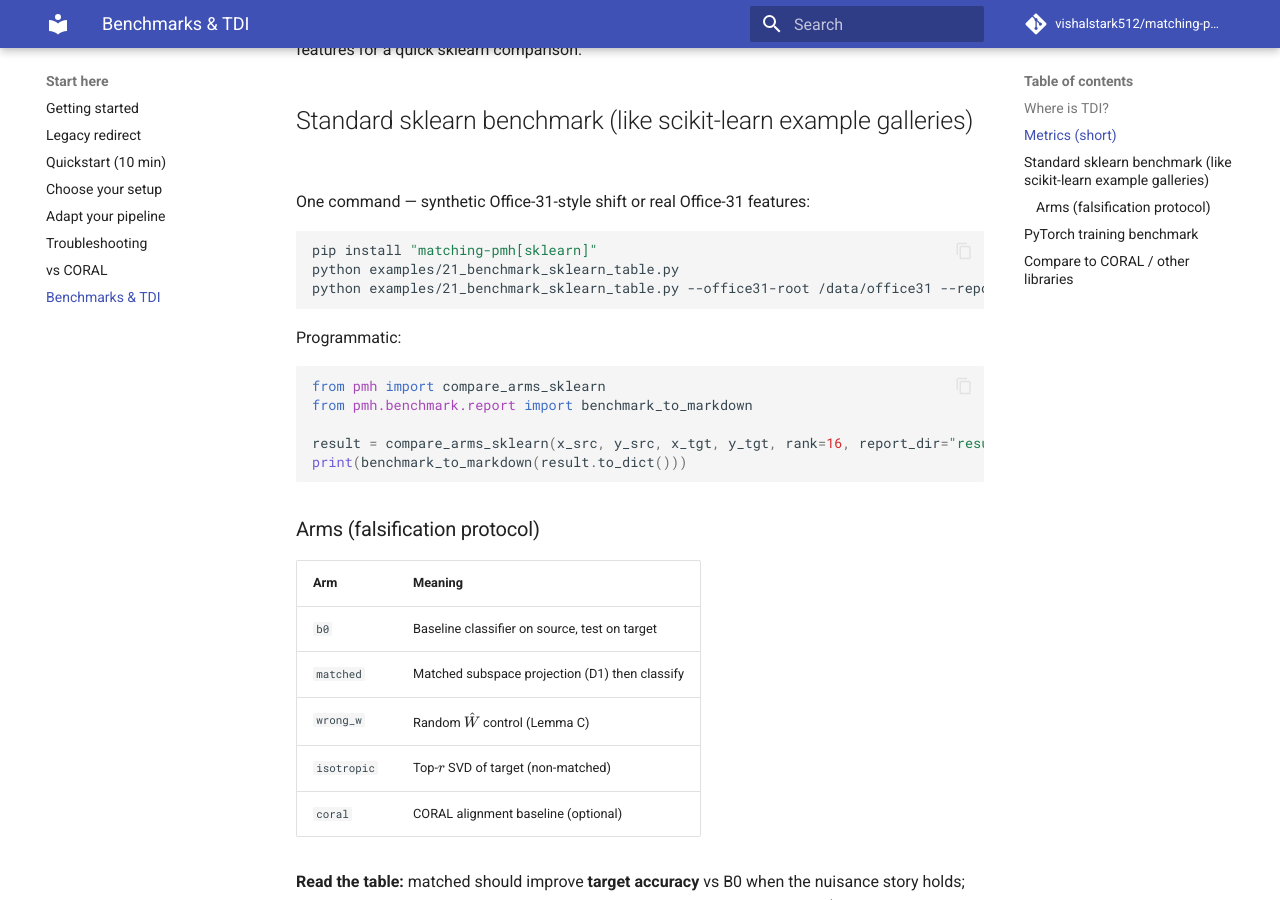
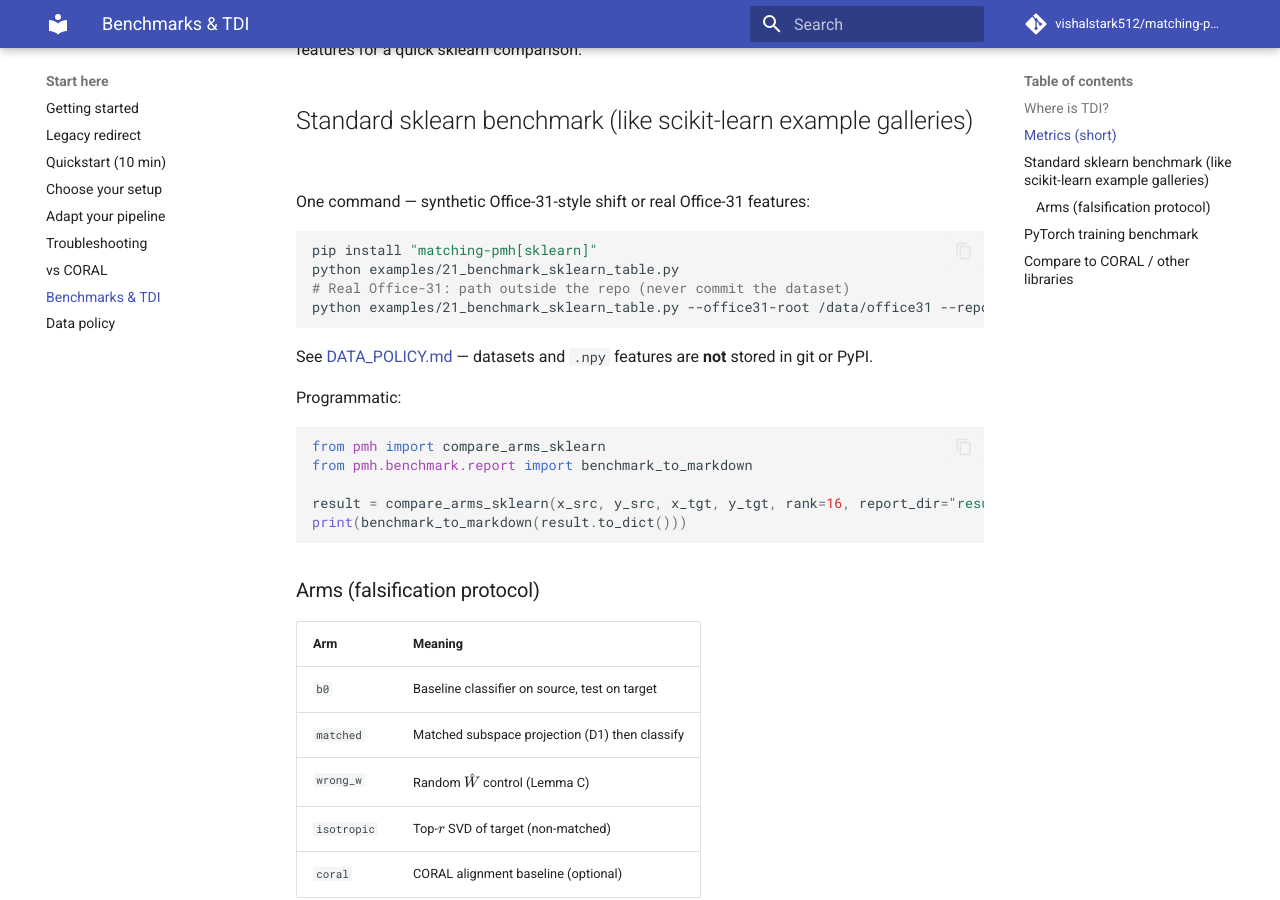
Before and after one commit to vishalstark512/matching-pmh, an MkDocs documentation site: the page built from docs/BENCHMARKS.md, in a window 1280 px wide and 900 px high, scrolled down 1037 px. Built offline with MkDocs 1.6.1 and Material for MkDocs 9.7.7, drawn with Linux system fonts in a browser that asks for light colours; comment, search, counter and statistics services are not loaded.

Commit message:
docs: data policy — no datasets in git or PyPI wheels
Expand .gitignore for data/, archives, and array files. Exclude /data from sdist. Add DATA_POLICY.md and gitignored data/README placeholder.

Co-authored-by: Cursor <cursoragent@cursor.com>

````diff
--- a/docs/BENCHMARKS.md
+++ b/docs/BENCHMARKS.md
@@ -28,8 +28,11 @@ One command — synthetic Office-31-style shift or real Office-31 features:
 ```bash
 pip install "matching-pmh[sklearn]"
 python examples/21_benchmark_sklearn_table.py
+# Real Office-31: path outside the repo (never commit the dataset)
 python examples/21_benchmark_sklearn_table.py --office31-root /data/office31 --report results/run1
 ```
+
+See [DATA_POLICY.md](DATA_POLICY.md) — datasets and `.npy` features are **not** stored in git or PyPI.
 
 Programmatic:
 
--- a/mkdocs.yml
+++ b/mkdocs.yml
@@ -29,6 +29,7 @@ nav:
       - Troubleshooting: TROUBLESHOOTING.md
       - vs CORAL: COMPARE_TO_CORAL.md
       - Benchmarks & TDI: BENCHMARKS.md
+      - Data policy: DATA_POLICY.md
   - Theory: THEORY.md
   - Integration:
       - Hook cookbook: hooks.md
--- a/pyproject.toml
+++ b/pyproject.toml
@@ -53,8 +53,13 @@ packages = ["src/pmh"]
 exclude = [
   "/.github",
   "/artifacts",
+  "/data",
+  "/results",
   "/tmp_trainer",
   "/tmp_pmh_trainer",
+  "*.tar.gz",
+  "*.npy",
+  "*.npz",
 ]
 
 [tool.pytest.ini_options]
````
Also changed, not shown: CONTRIBUTING.md (+7 -0 lines), data/README.md (added, +6 -0 lines), docs/DATA_POLICY.md (added, +42 -0 lines), 1 other file.
